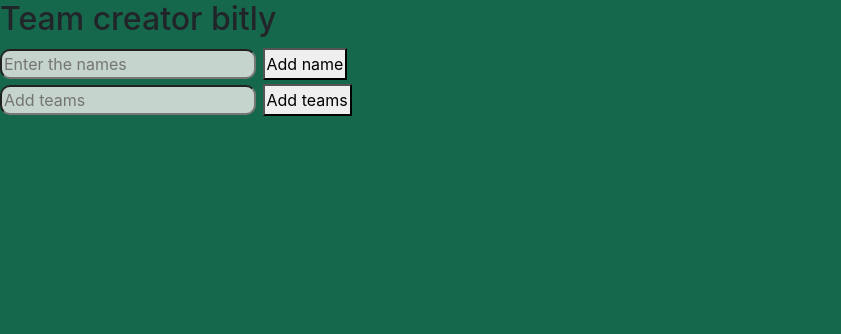
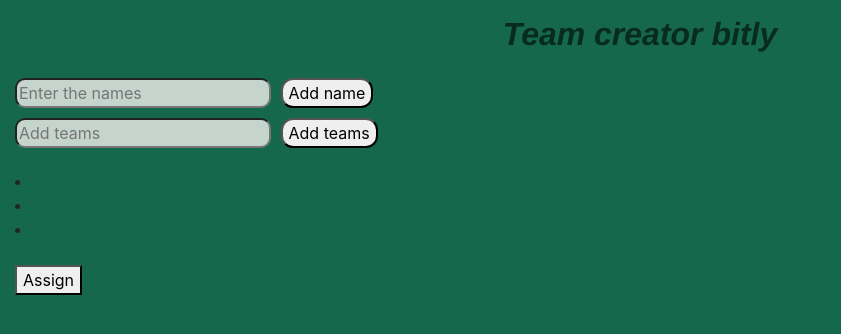
Before and after one commit to DonAzi/m2-D4, a plain HTML site: page HWork/m2-d4hw.html in a window 1280 px wide. Shown: the whole page, without its empty margins (0-841 px from the left). Drawn offline with nearby package versions, Linux system fonts and the light colour scheme.

Commit message:
someCodes

```diff
--- a/HWork/javasHo.js
+++ b/HWork/javasHo.js
@@ -0,0 +1,6 @@
+
+function addNames() {
+    var input = document.getElementById("names").value;
+    alert(input);
+}
+addNames()
--- a/HWork/m2-d4hw.html
+++ b/HWork/m2-d4hw.html
@@ -30,8 +30,17 @@
       integrity="sha384-B0vP5xmATw1+K9KRQjQERJvTumQW0nPEzvF6L/Z6nronJ3oUOFUFpCjEUQouq2+l"
       crossorigin="anonymous"
     />
+
     <style>
-      h1 {
+      h2 {
+        margin-top: 15px;
+        margin-bottom: 20px;
+        text-align: center;
+        color: rgba(5, 29, 21, 0.808);
+        font-family: "Franklin Gothic Medium", "Arial Narrow", Arial, sans-serif;
+        font-style: italic;
+        font-weight: bold;
+        font-stretch: ultra-expanded;
       }
       body {
         background-color: rgb(22, 104, 76);
@@ -46,37 +55,55 @@
         background-color: rgb(197, 212, 204);
         border-radius: 10px;
       }
-      button {
-        margin: 2px 2px;
-        padding: 2px 2px;
-        width: 10px 10px;
+      span {
+        display: inline-flexbox;
+      }
+      span > button {
+        margin: 5px;
+        border-radius: 12px;
       }
     </style>
   </head>
 
   <body>
     <h2>Team creator bitly</h2>
+<div class="align-items-center">   <!--it didnt work -->
+
+    <span class="col-12 my-5 mx-auto">
+      <input placeholder="Enter the names" id="names" type="text" />
+      <button onclick="addNames()">Add name</button>
+    </span>
+
+    <br />
+
+    <span class="col-12 my-5">
+      <input placeholder="Add teams" id="teams" />
+      <button onclick="createTeams()">Add teams</button>
+    </span>
+
+    <div class="col-12">
+          <ul class="store"></ul>
+            <li class="list-gr-item"></li>
+            <li class="list-gr-item"></li>
+            <li class="list-gr-item"></li>
+          </ul>
+<br />
+<button onclick="assignTeam()">Assign</button>
+  </div>
+</div>
+
     <script
       src="https://code.jquery.com/jquery-3.5.1.slim.min.js"
       integrity="sha384-DfXdz2htPH0lsSSs5nCTpuj/zy4C+OGpamoFVy38MVBnE+IbbVYUew+OrCXaRkfj"
       crossorigin="anonymous"
-    ></script>
+    >
+      src="javaHo.js"
+    </script>
 
     <script
       src="https://cdn.jsdelivr.net/npm/bootstrap@4.6.0/dist/js/bootstrap.bundle.min.js"
       integrity="sha384-Piv4xVNRyMGpqkS2by6br4gNJ7DXjqk09RmUpJ8jgGtD7zP9yug3goQfGII0yAns"
       crossorigin="anonymous"
     ></script>
-    <div>
-      <span>
-        <input placeholder="Enter the names" id="names" type="text" />
-        <button onclick="addNames()">Add name</button>
-      </span>
-      <br />
-      <span>
-        <input placeholder="Add teams" id="teams" />
-        <button onclick="createTeams()">Add teams</button>
-      </span>
-    </div>
   </body>
 </html>
```
